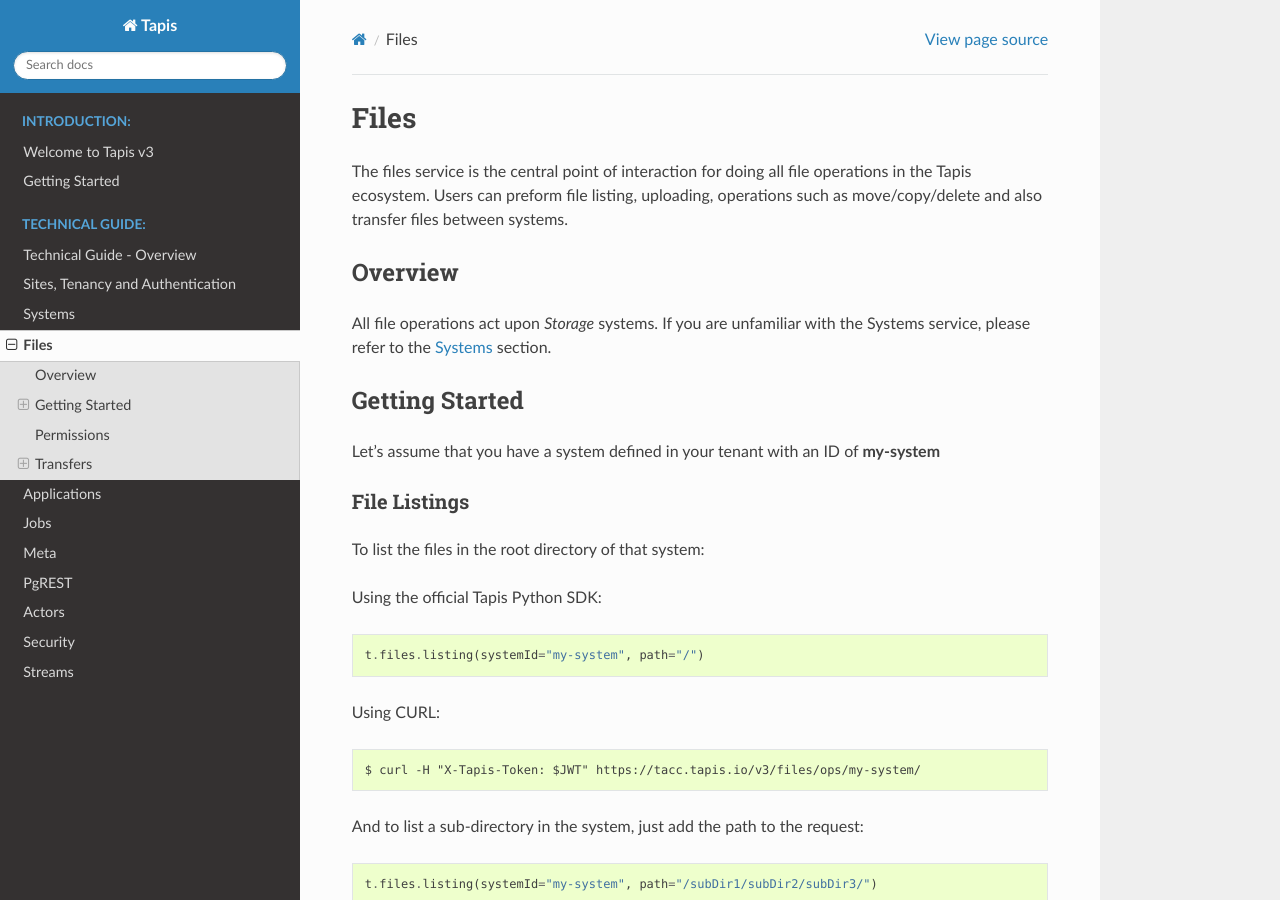
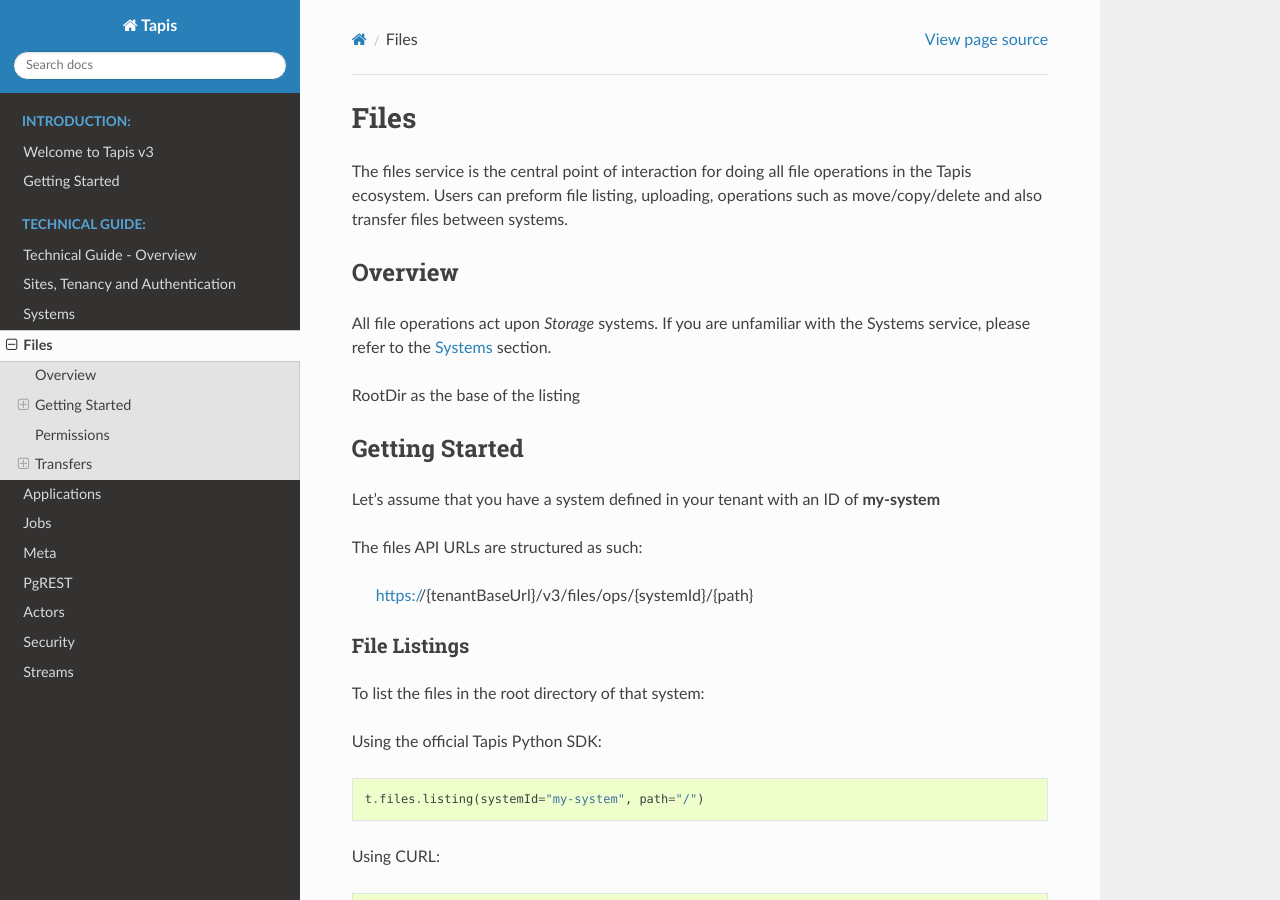
Before and after one commit to tapis-project/documentation, a Sphinx documentation site: the page built from source/technical/files.rst, in a window 1280 px wide and 900 px high. Built offline with Sphinx 7.4.7 and the Read the Docs theme 2.0.0, drawn with Linux system fonts in a browser that asks for light colours; some of the changed text lies outside the part shown.

```diff
--- a/source/technical/files.rst
+++ b/source/technical/files.rst
@@ -14,12 +14,20 @@ Overview
 All file operations act upon *Storage* systems. If you are unfamiliar with the Systems service, please refer to the
 :ref:`systems` section.
 
+RootDir as the base of the listing
+
 
 -----------------
 Getting Started
 -----------------
 
 Let's assume that you have a system defined in your tenant with an ID of **my-system**
+
+The files API URLs are structured as such:
+
+    https://{tenantBaseUrl}/v3/files/ops/{systemId}/{path}
+
+
 
 ^^^^^^^^^^^^^^^^^^^^^^^
 File Listings
```
Also changed, not shown: other parts of source/technical/files.rst (+4 -5 lines).
